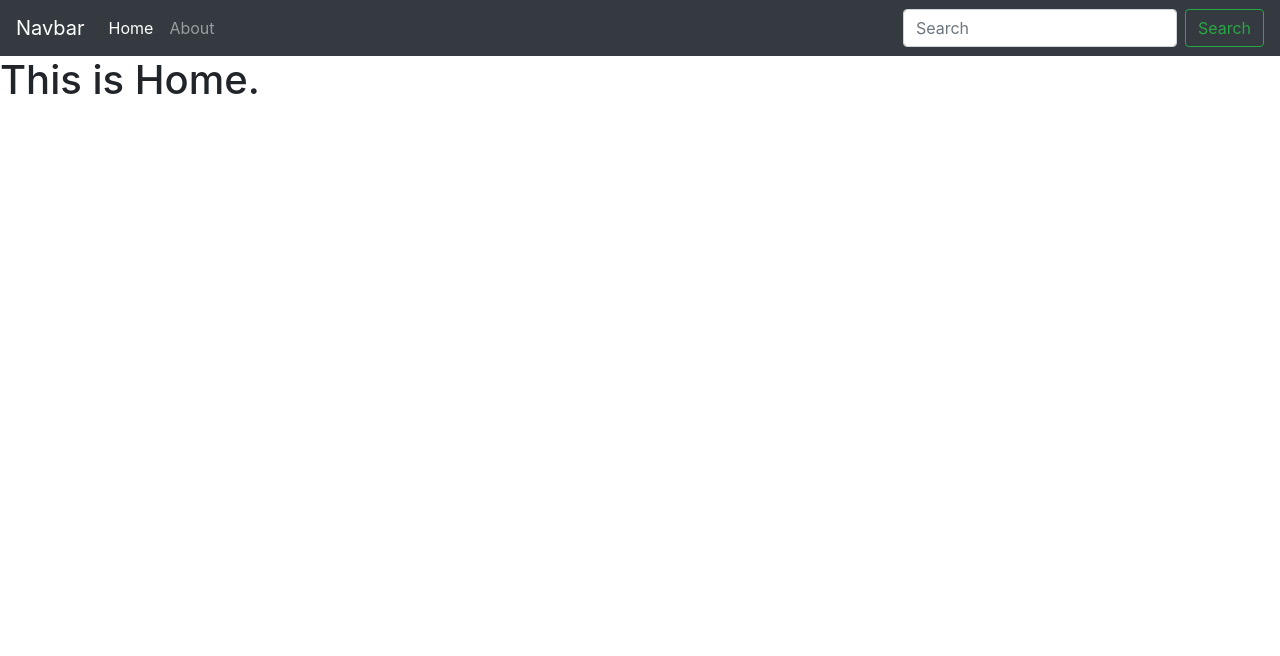
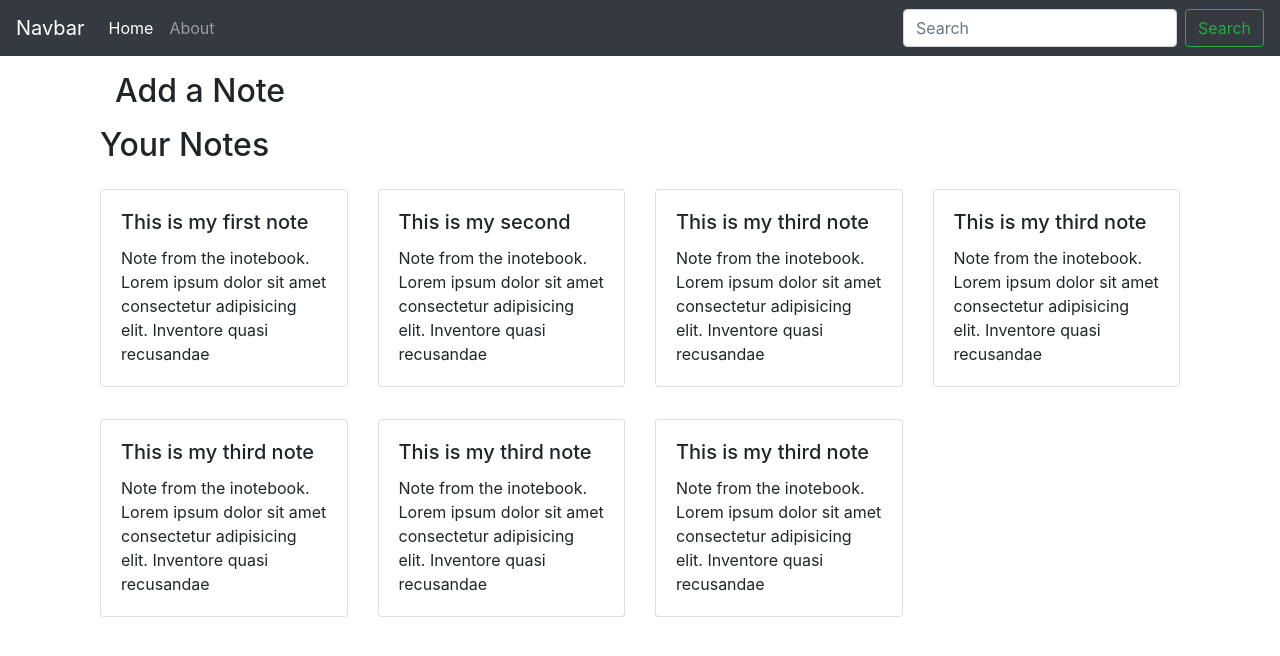
Before and after one commit to uvaishnasir/iNotes-YourNoteSafe, a React (Create React App) app: page / in a window 1280 px wide. Shown: the top 656 px of the page. Built offline with nearby package versions, Linux system fonts and the light colour scheme.

Commit message:
noteItem comp.. added.

```diff
--- a/src/App.js
+++ b/src/App.js
@@ -10,10 +10,12 @@ function App() {
     <NoteState>
       <Router>
         <Navbar />
-        <Routes>
-          <Route exact path="/" element={<Home />} />
-          <Route exact path="/about" element={<About />} />
-        </Routes>
+        <div className="container my-3">
+          <Routes>
+            <Route exact path="/" element={<Home />} />
+            <Route exact path="/about" element={<About />} />
+          </Routes>
+        </div>
       </Router>
     </NoteState>
   );
--- a/src/components/About.js
+++ b/src/components/About.js
@@ -1,19 +1,12 @@
-import { useContext, useEffect } from "react"
-import noteContext from "../contexts/notes/noteContext"
+// import { useContext, useEffect } from "react"
+// import noteContext from "../contexts/notes/noteContext"
 
 const About = () => {
-
-  useEffect( ()=>{
-    c1.update();
-    //eslint-disable-next-line
-  }, [])
-
-  const c1 = useContext(noteContext);
   return (
     <div>
-      <h1>This is about {c1.state.name} and his course is {c1.state.course}</h1>
+      <h1>This is about</h1>
     </div>
-  )
-}
+  );
+};
 
-export default About
+export default About;
--- a/src/components/Home.js
+++ b/src/components/Home.js
@@ -1,9 +1,12 @@
-import React from "react";
-
+import Notes from "./Notes";
 const Home = () => {
   return (
-    <div>
-      <h1>This is Home.</h1>
+    <div className="container">
+      <div className="container my-3">
+        <h2>Add a Note</h2>
+        <form action=""></form>
+      </div>
+      <Notes />
     </div>
   );
 };
--- /dev/null
+++ b/src/components/NoteItem.js
@@ -0,0 +1,19 @@
+import React from "react";
+
+const NoteItem = (props) => {
+  const { note, setNotes } = props;
+
+//   setNotes([]);
+  return (
+    <div className="col-md-3">
+      <div className="card my-3">
+        <div className="card-body">
+          <h5 className="card-title">{note.title}</h5>
+          <p className="card-text">{note.description} Lorem ipsum dolor sit amet consectetur adipisicing elit. Inventore quasi recusandae</p>
+        </div>
+      </div>
+    </div>
+  );
+};
+
+export default NoteItem;
--- /dev/null
+++ b/src/components/Notes.js
@@ -0,0 +1,20 @@
+import { useContext } from "react";
+import noteContext from "../contexts/notes/noteContext";
+import NoteItem from "./NoteItem";
+
+const Notes = () => {
+  const context = useContext(noteContext);
+  const { notes, setNotes } = context;
+  return (
+    <>
+      <h2>Your Notes</h2>
+      <div className="row">
+        {notes.map((note) => {
+          return <NoteItem note={note} setNotes={setNotes} />;
+        })}
+      </div>
+    </>
+  );
+};
+
+export default Notes;
--- a/src/contexts/notes/NoteState.js
+++ b/src/contexts/notes/NoteState.js
@@ -1,25 +1,75 @@
+import { useState } from "react";
 import NoteContext from "./noteContext";
 
-import { useState } from "react";
-
 const NoteState = (props) => {
-  const s1 = {
-    name: "uv",
-    course: "b.tech",
-  };
-  const [state, setState] = useState(s1);
-
-  const update = () => {
-    setTimeout(() => {
-      setState({
-        name: "Uvaish Nasir Hussain",
-        course: "B.Tech",
-      });
-    }, 1500);
-  };
-
+  const initiaNotes = [
+    {
+      _id: "6517e6fd7e2308bced876c66",
+      user: "65102e3136774446ffe0ea42",
+      title: "This is my first note",
+      description: "Note from the inotebook.",
+      tag: "personal",
+      date: "2023-09-30T09:14:37.231Z",
+      __v: 0,
+    },
+    {
+      _id: "6517e7037e2308bced876c68",
+      user: "65102e3136774446ffe0ea42",
+      title: "This is my second",
+      description: "Note from the inotebook.",
+      tag: "personal",
+      date: "2023-09-30T09:14:43.857Z",
+      __v: 0,
+    },
+    {
+      _id: "6517e7087e2308bced876c6a",
+      user: "65102e3136774446ffe0ea42",
+      title: "This is my third note",
+      description: "Note from the inotebook.",
+      tag: "personal",
+      date: "2023-09-30T09:14:48.913Z",
+      __v: 0,
+    },
+    {
+      _id: "6517e7087e2308bced876c6a",
+      user: "65102e3136774446ffe0ea42",
+      title: "This is my third note",
+      description: "Note from the inotebook.",
+      tag: "personal",
+      date: "2023-09-30T09:14:48.913Z",
+      __v: 0,
+    },
+    {
+      _id: "6517e7087e2308bced876c6a",
+      user: "65102e3136774446ffe0ea42",
+      title: "This is my third note",
+      description: "Note from the inotebook.",
+      tag: "personal",
+      date: "2023-09-30T09:14:48.913Z",
+      __v: 0,
+    },
+    {
+      _id: "6517e7087e2308bced876c6a",
+      user: "65102e3136774446ffe0ea42",
+      title: "This is my third note",
+      description: "Note from the inotebook.",
+      tag: "personal",
+      date: "2023-09-30T09:14:48.913Z",
+      __v: 0,
+    },
+    {
+      _id: "6517e7087e2308bced876c6a",
+      user: "65102e3136774446ffe0ea42",
+      title: "This is my third note",
+      description: "Note from the inotebook.",
+      tag: "personal",
+      date: "2023-09-30T09:14:48.913Z",
+      __v: 0,
+    },
+  ];
+  const [notes, setNotes] = useState(initiaNotes);
   return (
-    <NoteContext.Provider value={{ state, update }}>
+    <NoteContext.Provider value={{ notes, setNotes }}>
       {props.children}
     </NoteContext.Provider>
   );
```
